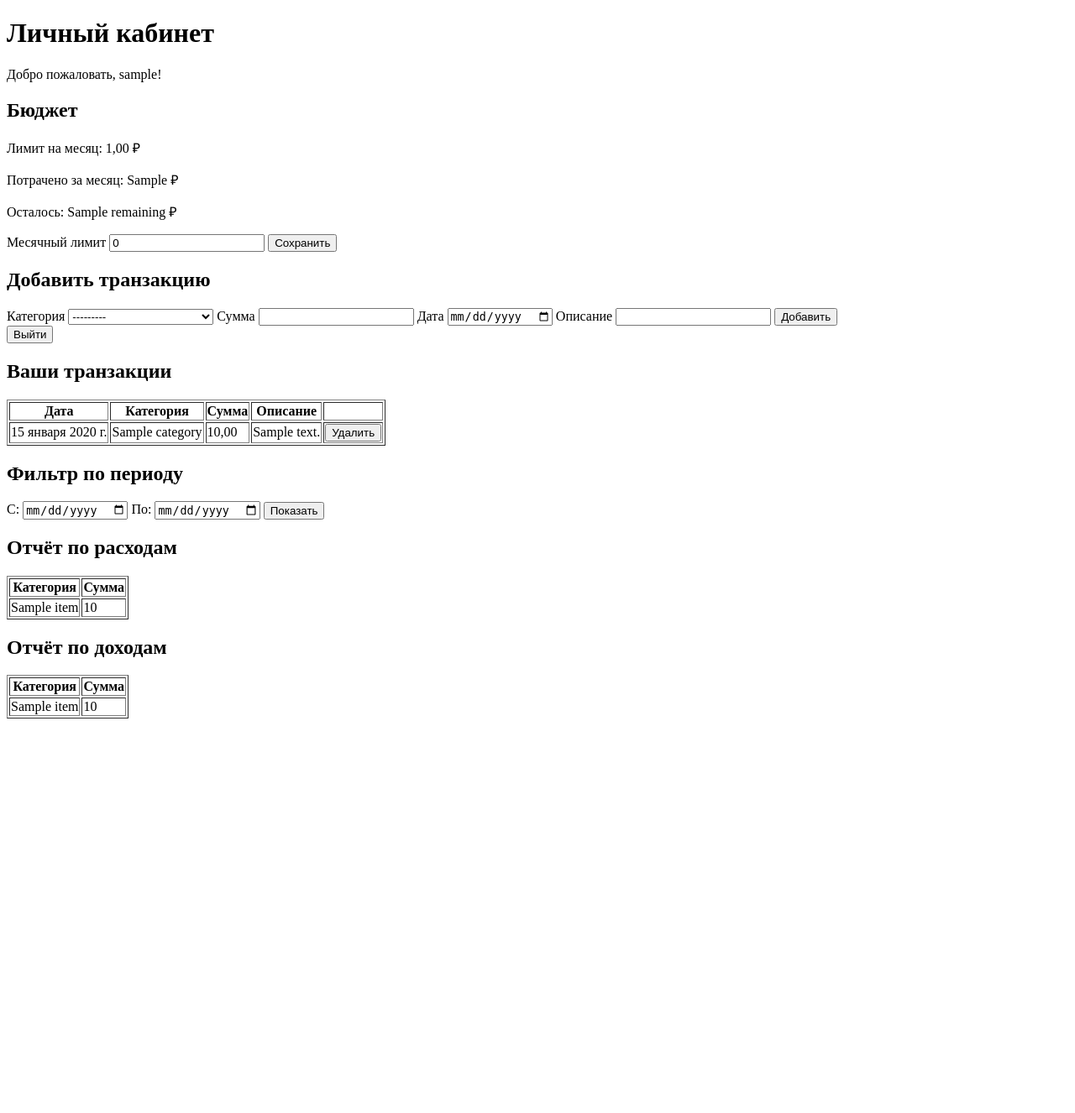
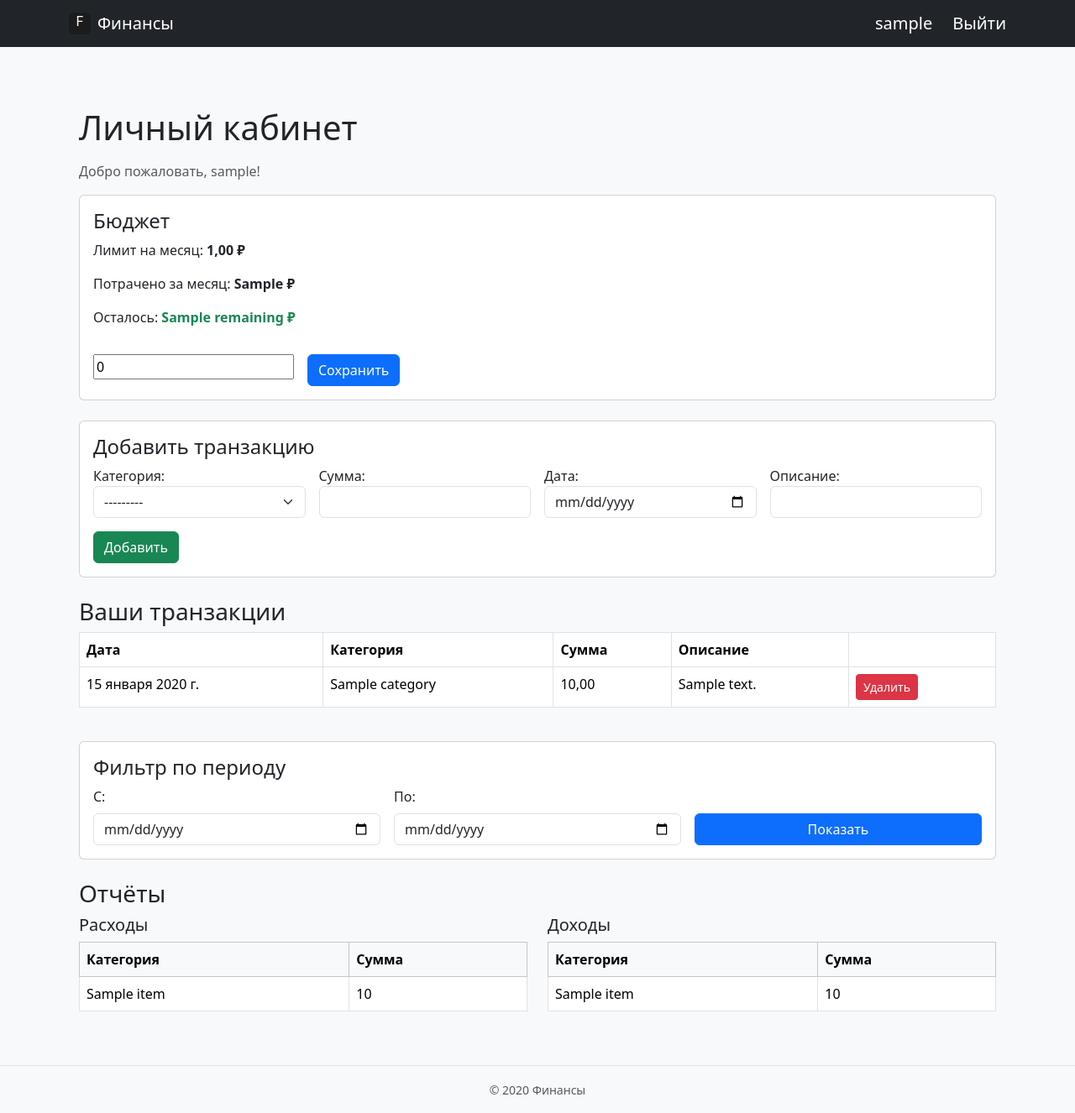
Before and after one commit to A1vot/personal-finance, a Django app: template personal_finance/pages/templates/pages/dashboard.html in a window 1280 px wide. Shown: the whole page at 84% size. Before the commit the page ends 856 px from the top, so only its background shows below. Run offline with Django 5.2, Linux system fonts and the light colour scheme; a user stored in the database is signed in; tables that the repository leaves empty hold one stand-in row (values such as "Sample post"); the template is opened without the code that fills it: values that come from a table or form of the project are taken from there, most other values are stand-ins (such as "Sample title", 1, 10 or a date in 2020).

Commit message:
Базовое Bootstrap-оформление ЛК

```diff
--- a/personal_finance/pages/templates/pages/dashboard.html
+++ b/personal_finance/pages/templates/pages/dashboard.html
@@ -1,62 +1,85 @@
-<!DOCTYPE html>
-<html lang="ru">
-<head>
-  <meta charset="UTF-8">
-  <title>Личный кабинет</title>
-</head>
-<body>
+{% extends "base.html" %}
 
-  <h1>Личный кабинет</h1>
-  <p>Добро пожаловать, {{ request.user.username }}!</p>
+{% block title %}Личный кабинет{% endblock %}
+
+{% block header %}{% endblock %}
+
+{% block content %}
+
+<body class="bg-light">
+
+  <div class="container py-4">
+
+    <h1 class="mb-3">Личный кабинет</h1>
+    <p class="text-muted">Добро пожаловать, {{ request.user.username }}!</p>
 
     <!-- БЮДЖЕТ -->
-  <h2>Бюджет</h2>
+    <div class="card mb-4">
+      <div class="card-body">
+        <h4 class="card-title">Бюджет</h4>
 
-  <p>Лимит на месяц: {{ budget.monthly_limit }} ₽</p>
-  <p>Потрачено за месяц: {{ monthly_expenses }} ₽</p>
-  <p>Осталось: {{ remaining }} ₽</p>
+        <p>Лимит на месяц: <strong>{{ budget.monthly_limit }} ₽</strong></p>
+        <p>Потрачено за месяц: <strong>{{ monthly_expenses }} ₽</strong></p>
+        <p>
+          Осталось:
+          <strong class="{% if remaining < 0 %}text-danger{% else %}text-success{% endif %}">
+            {{ remaining }} ₽
+          </strong>
+        </p>
 
-  {% if remaining < 0 %}
-    <p style="color:red;">Вы превысили бюджет!</p>
-  {% endif %}
-
-  <form action="/dashboard/" method="post">
+        <form action="/dashboard/" method="post" class="row g-3 mt-3">
           {% csrf_token %}
-    <label>{{ form_budget.monthly_limit.label }}</label>
+          <div class="col-auto">
             {{ form_budget.monthly_limit }}
-    <button type="submit">Сохранить</button>
+          </div>
+          <div class="col-auto">
+            <button class="btn btn-primary" type="submit">Сохранить</button>
+          </div>
         </form>
+      </div>
+    </div>
 
     <!-- ДОБАВЛЕНИЕ ТРАНЗАКЦИИ -->
-  <h2>Добавить транзакцию</h2>
+    <div class="card mb-4">
+      <div class="card-body">
+        <h4 class="card-title">Добавить транзакцию</h4>
 
-  <form action="/dashboard/" method="post">
+        <form action="/dashboard/" method="post" class="row g-3">
           {% csrf_token %}
-    <label>{{ form.category.label }}</label>
+
+          <div class="col-md-3">
+            {{ form.category.label_tag }}
             {{ form.category }}
+          </div>
 
-    <label>{{ form.amount.label }}</label>
+          <div class="col-md-3">
+            {{ form.amount.label_tag }}
             {{ form.amount }}
+          </div>
 
-    <label>{{ form.date.label }}</label>
+          <div class="col-md-3">
+            {{ form.date.label_tag }}
             {{ form.date }}
+          </div>
 
-    <label>{{ form.description.label }}</label>
+          <div class="col-md-3">
+            {{ form.description.label_tag }}
             {{ form.description }}
+          </div>
 
-    <button type="submit">Добавить</button>
+          <div class="col-12">
+            <button class="btn btn-success" type="submit">Добавить</button>
+          </div>
         </form>
-
-  <!-- ВЫХОД -->
-  <form action="/logout/" method="post">
-    {% csrf_token %}
-    <button type="submit">Выйти</button>
-  </form>
+      </div>
+    </div>
 
     <!-- ТРАНЗАКЦИИ -->
-  <h2>Ваши транзакции</h2>
+    <h3 class="mt-4">Ваши транзакции</h3>
 
-  <table border="1">
+    <div class="table-responsive mb-4">
+      <table class="table table-bordered">
+        <thead class="bg-dark text-white">
           <tr>
             <th>Дата</th>
             <th>Категория</th>
@@ -64,7 +87,9 @@
             <th>Описание</th>
             <th></th>
           </tr>
+        </thead>
 
+        <tbody>
           {% for t in transactions %}
           <tr>
             <td>{{ t.date }}</td>
@@ -72,60 +97,87 @@
             <td>{{ t.amount }}</td>
             <td>{{ t.description }}</td>
             <td>
-          <form action="/transactions/delete/{{ t.id }}/" method="post" style="display:inline;">
+              <form action="/transactions/delete/{{ t.id }}/" method="post">
                 {% csrf_token %}
-            <button type="submit">Удалить</button>
+                <button class="btn btn-sm btn-danger" type="submit">Удалить</button>
               </form>
             </td>
           </tr>
           {% endfor %}
+        </tbody>
       </table>
+    </div>
 
     <!-- ФИЛЬТР -->
-  <h2>Фильтр по периоду</h2>
+    <div class="card mb-4">
+      <div class="card-body">
+        <h4 class="card-title">Фильтр по периоду</h4>
 
-  <form method="get" action="/dashboard/">
-    <label>С:</label>
-    <input type="date" name="start" value="{{ request.GET.start }}">
+        <form method="get" action="/dashboard/" class="row g-3">
+          <div class="col-md-4">
+            <label class="form-label">С:</label>
+            <input type="date" name="start" value="{{ request.GET.start }}" class="form-control">
+          </div>
 
-    <label>По:</label>
-    <input type="date" name="end" value="{{ request.GET.end }}">
+          <div class="col-md-4">
+            <label class="form-label">По:</label>
+            <input type="date" name="end" value="{{ request.GET.end }}" class="form-control">
+          </div>
 
-    <button type="submit">Показать</button>
+          <div class="col-md-4 d-flex align-items-end">
+            <button class="btn btn-primary w-100" type="submit">Показать</button>
+          </div>
         </form>
+      </div>
+    </div>
 
     <!-- ОТЧЁТЫ -->
-  <h2>Отчёт по расходам</h2>
+    <h3 class="mt-4">Отчёты</h3>
 
-  <table border="1">
+    <div class="row">
+      <div class="col-md-6">
+        <h5>Расходы</h5>
+        <table class="table table-bordered">
+          <thead class="table-light">
             <tr>
               <th>Категория</th>
               <th>Сумма</th>
             </tr>
-
+          </thead>
+          <tbody>
             {% for item in expense_report %}
             <tr>
               <td>{{ item.category__name }}</td>
               <td>{{ item.total }}</td>
             </tr>
             {% endfor %}
+          </tbody>
         </table>
+      </div>
 
-  <h2>Отчёт по доходам</h2>
-
-  <table border="1">
+      <div class="col-md-6">
+        <h5>Доходы</h5>
+        <table class="table table-bordered">
+          <thead class="table-light">
             <tr>
               <th>Категория</th>
               <th>Сумма</th>
             </tr>
-
+          </thead>
+          <tbody>
             {% for item in income_report %}
             <tr>
               <td>{{ item.category__name }}</td>
               <td>{{ item.total }}</td>
             </tr>
             {% endfor %}
+          </tbody>
         </table>
+      </div>
+    </div>
+
+  </div>
 
 </body>
+{% endblock %}
 </html>
--- a/personal_finance/pages/templates/partials/header.html
+++ b/personal_finance/pages/templates/partials/header.html
@@ -18,17 +18,18 @@
 
     <div class="collapse navbar-collapse" id="navbarNav">
       {% if user.is_authenticated %}
-        <ul class="navbar-nav me-auto">
-          <li class="nav-item"><a class="nav-link" href="/dashboard/">Дашборд</a></li>
-          <li class="nav-item"><a class="nav-link" href="/transactions/">Транзакции</a></li>
-          <li class="nav-item"><a class="nav-link" href="/categories/">Категории</a></li>
-        </ul>
-
-        <ul class="navbar-nav">
+        <ul class="navbar-nav ms-auto d-flex align-items-center">
           <li class="nav-item">
-            <span class="navbar-text me-3">Привет, {{ user.username }}</span>
+            <span class="navbar-brand mb-0 h1 me-4">{{ user.username }}</span>
           </li>
-          <li class="nav-item"><a class="nav-link" href="/logout/">Выйти</a></li>
+          <li class="nav-item">
+            <form action="/logout/" method="post" class="d-inline">
+              {% csrf_token %}
+              <button type="submit" class="navbar-brand btn p-0 m-0" style="border:none;">
+                  Выйти
+              </button>
+            </form>
+          </li>
         </ul>
       {% endif %}
     </div>
--- a/personal_finance/transactions/forms.py
+++ b/personal_finance/transactions/forms.py
@@ -9,7 +9,8 @@ class TransactionForm(forms.ModelForm):
         model = Transaction
         fields = ["category", "amount", "date", "description"]
         widgets = {
-            "date": forms.DateInput(
-                attrs={"type": "date"},
-            ),
+            "category": forms.Select(attrs={"class": "form-select"}),
+            "amount": forms.NumberInput(attrs={"class": "form-control"}),
+            "date": forms.DateInput(attrs={"class": "form-control", "type": "date"}),
+            "description": forms.TextInput(attrs={"class": "form-control"}),
         }
```
Lines whose indentation alone changed are shown as unchanged.
